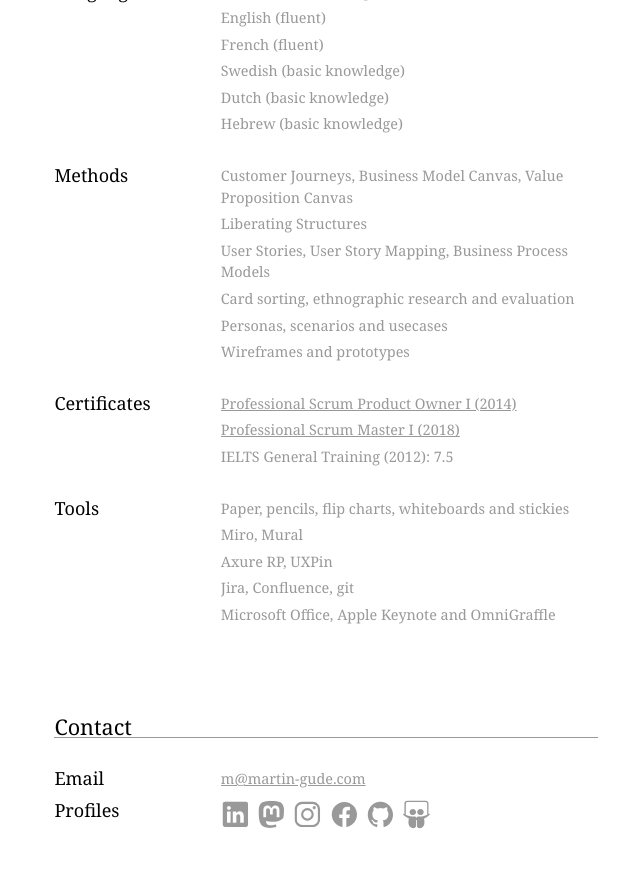
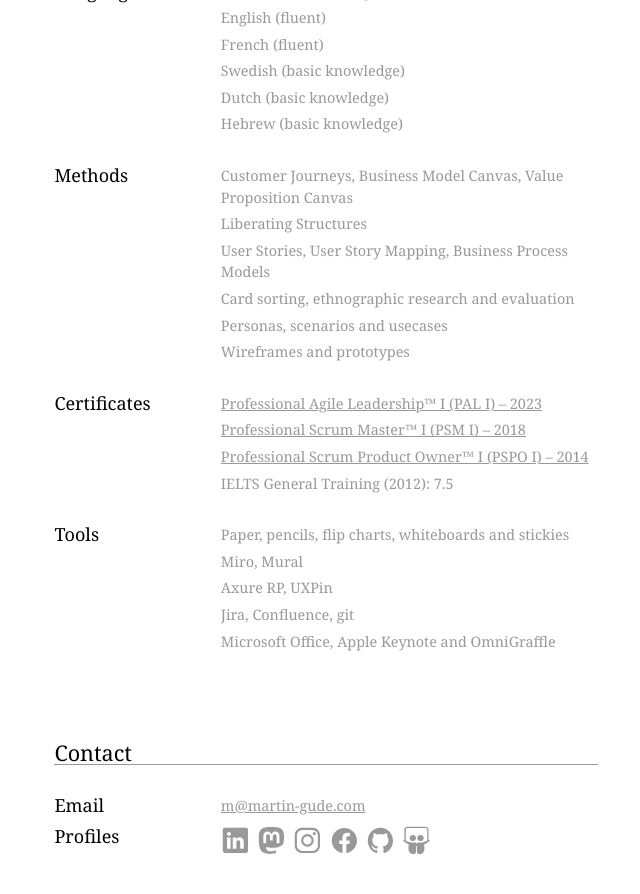
Before and after one commit to ma6/ma6.github.io, a Jekyll site: the page built from _pages/index.md, in a window 1280 px wide and 900 px high, scrolled down 5585 px. Shown: the top 894 px of the window, without its empty margins (272-912 px from the left). Built offline with Jekyll 4.4.1, drawn with Linux system fonts in a browser that asks for light colours; some web fonts are replaced; comment, search, counter and statistics services are not loaded.

Commit message:
Added PAL to certificates

```diff
--- a/_data/skills.yml
+++ b/_data/skills.yml
@@ -20,8 +20,9 @@
 
 - skill-headline: Certificates
   skills:
-    - skill: '<a href="https://www.credly.com/badges/708aba8a-3cc1-4500-99ce-207eecfe6fcf/public_url">Professional Scrum Product Owner I (2014)</a>'
-    - skill: '<a href="https://www.credly.com/badges/47b0f00f-a7ba-40a9-a2bb-9429def0ee8b/public_url">Professional Scrum Master I (2018)</a>'
+    - skill: '<a href="https://www.credly.com/badges/a2183392-841c-4e50-ae01-41e0ddd68674/public_url">Professional Agile Leadership™ I (PAL I) – 2023</a>'
+    - skill: '<a href="https://www.credly.com/badges/47b0f00f-a7ba-40a9-a2bb-9429def0ee8b/public_url">Professional Scrum Master™ I (PSM I) – 2018</a>'
+    - skill: '<a href="https://www.credly.com/badges/708aba8a-3cc1-4500-99ce-207eecfe6fcf/public_url">Professional Scrum Product Owner™ I (PSPO I) – 2014</a>'
     - skill: "IELTS General Training (2012): 7.5"
 
 
```
